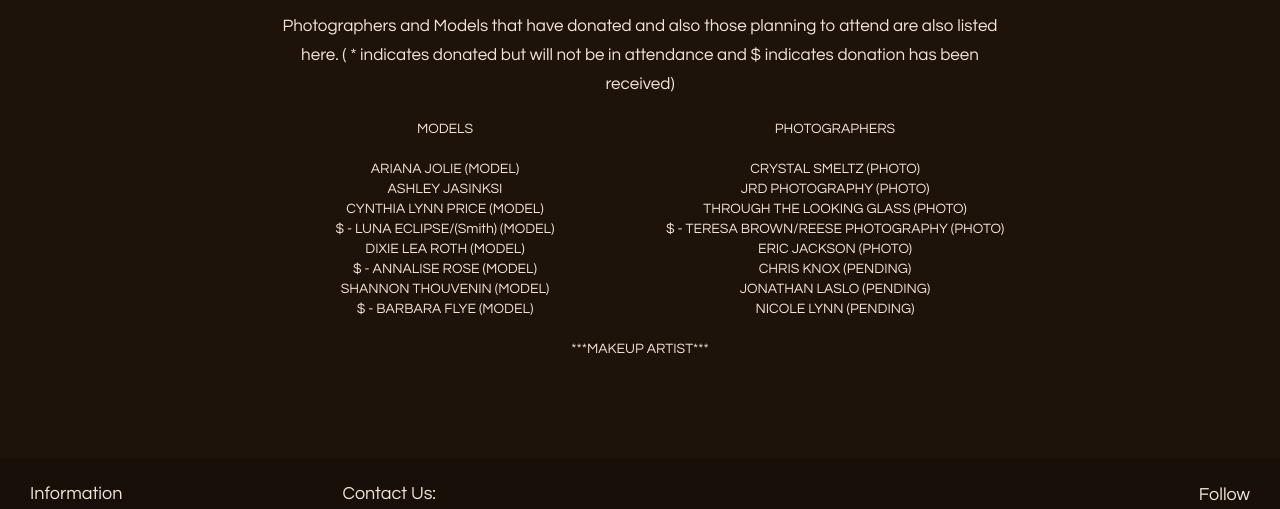
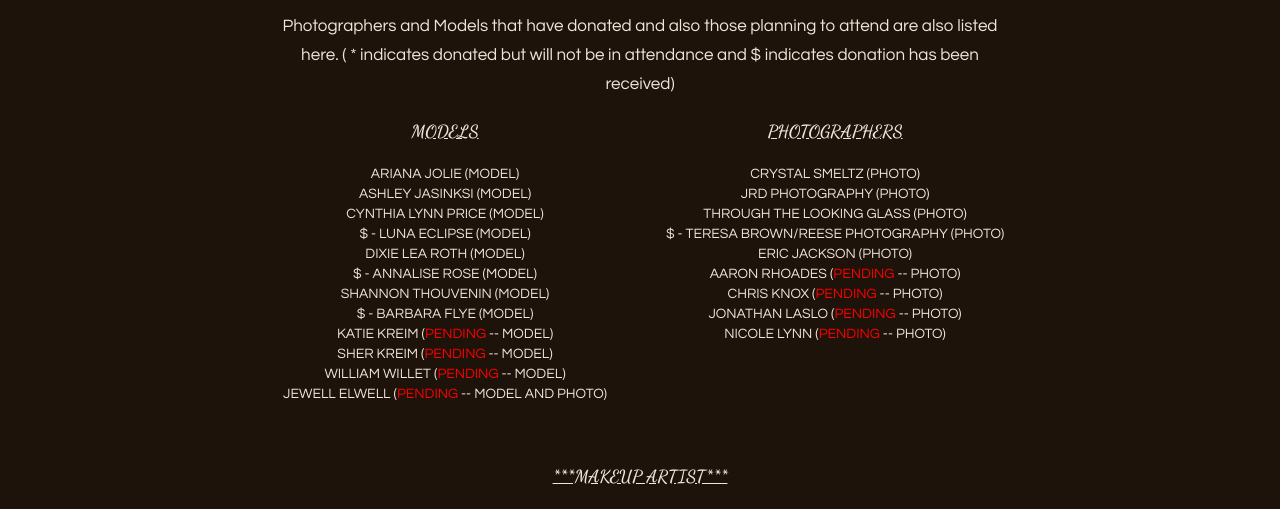
Before and after one commit to SThouvenin/Vintage, a plain HTML site: page index.html in a window 1280 px wide. Shown: the part 8098-8607 px from the top of the page. Drawn offline with Linux system fonts and the light colour scheme; files whose address does not match are found by name.

Commit message:
Updates to the donation list

```diff
--- a/css/styles.css
+++ b/css/styles.css
@@ -57,7 +57,15 @@ p {
     line-height: 1.7;
     margin-bottom: 20px;
 }
-
+.pending {
+    color: red;
+    font-weight: medium;
+}
+.headline {
+    font-size: 1.25em;
+    font-family: 'Dancing Script';
+    text-decoration: underline;
+}
 .wide-space {
     letter-spacing: 1.6px;
 }
--- a/index.html
+++ b/index.html
@@ -328,11 +328,12 @@
                     <hr class="primary">
                     <p> Photographers and Models that have donated and also those planning to attend are also listed here. ( * indicates donated but will not be in attendance and $ indicates donation has been received) <br> </p>
                 </div>
-                <div class="col-lg-4 col-lg-offset-2 text-center"><hr class= "visible-xs visible-sm visible-md"> MODELS<br><br> ARIANA JOLIE (MODEL) <br> ASHLEY JASINKSI <br> CYNTHIA LYNN PRICE (MODEL) <br> $ - LUNA ECLIPSE/(Smith) (MODEL) <br> DIXIE LEA ROTH (MODEL) <br> $ - ANNALISE ROSE (MODEL) <br> SHANNON THOUVENIN (MODEL)  <br> $ - BARBARA FLYE (MODEL)
+                <div class="col-lg-4 col-lg-offset-2 text-center"><hr class= "visible-xs visible-sm visible-md"> <span class="headline"> MODELS</span><br><br> ARIANA JOLIE (MODEL) <br> ASHLEY JASINKSI (MODEL) <br> CYNTHIA LYNN PRICE (MODEL) <br> $ - LUNA ECLIPSE (MODEL) <br> DIXIE LEA ROTH (MODEL) <br> $ - ANNALISE ROSE (MODEL) <br> SHANNON THOUVENIN (MODEL)  <br> $ - BARBARA FLYE (MODEL) <br> KATIE KREIM (<span class="pending">PENDING</span> -- MODEL)<br> SHER KREIM (<span class="pending">PENDING</span> -- MODEL) <br> WILLIAM WILLET (<span class="pending">PENDING</span> -- MODEL) <br> JEWELL ELWELL (<span class="pending">PENDING</span> -- MODEL AND PHOTO)
                 </div><hr class= "visible-xs visible-sm visible-md">
-                <div class="col-lg-4 col-lg-offset-0 text-center">PHOTOGRAPHERS<br><br> CRYSTAL SMELTZ (PHOTO) <br>  JRD PHOTOGRAPHY (PHOTO) <br>  THROUGH THE LOOKING GLASS (PHOTO) <br> $ - TERESA BROWN/REESE PHOTOGRAPHY (PHOTO) <br> ERIC JACKSON (PHOTO)  <br> CHRIS KNOX (PENDING) <br> JONATHAN LASLO (PENDING) <br>NICOLE LYNN (PENDING) <br>
+                <div class="col-lg-4 col-lg-offset-0 text-center"><span class="headline">PHOTOGRAPHERS</span><br><br> CRYSTAL SMELTZ (PHOTO) <br>  JRD PHOTOGRAPHY (PHOTO) <br>  THROUGH THE LOOKING GLASS (PHOTO) <br> $ - TERESA BROWN/REESE PHOTOGRAPHY (PHOTO) <br> ERIC JACKSON (PHOTO) <br> AARON RHOADES (<span class="pending">PENDING</span> -- PHOTO) <br> CHRIS KNOX (<span class="pending">PENDING</span> -- PHOTO) <br> JONATHAN LASLO (<span class="pending">PENDING</span> -- PHOTO) <br>NICOLE LYNN (<span class="pending">PENDING</span> -- PHOTO) <br>
                 </div>
-                <div class="col-lg-8 col-lg-offset-2 text-center"><br> ***MAKEUP ARTIST*** <br></div>
+                <div class="col-lg-8 col-lg-offset-2 text-center"><br><br><br> <span class="headline">***MAKEUP ARTIST*** </span><br><br> TONIA VILLA <span class="pending">(PENDING)</span></div>
+
             </div>
         </div>
     </section>
```
Also changed, not shown: list1.png.
